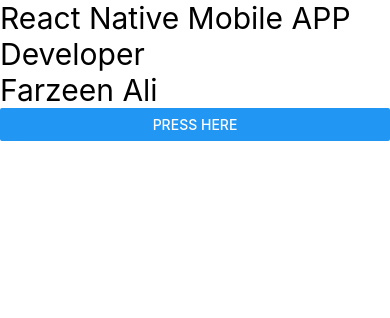
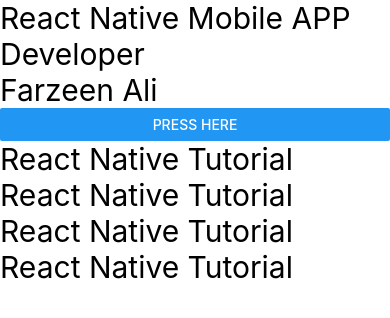
Before and after one commit to farzeen-ali/React-Native-Full-Course-2024-The-Techzeen, a React Native app: screen / in a window 390 px wide. Shown: the top 318 px of the page. Built offline with nearby package versions, Linux system fonts and the light colour scheme.

Commit message:
Components

```diff
--- a/App.jsx
+++ b/App.jsx
@@ -3,14 +3,29 @@
 
 import React from 'react';
 import { Button, Text, View } from 'react-native';
+import First from './src/components/First';
 const App = () => {
   return (
     <View>
       <Text style={ { fontSize : 30 } }>React Native Mobile APP Developer</Text>
       <Text style={ { fontSize : 30 } }>Farzeen Ali</Text>
       <Button title="Press Here" />
+      <First />
+      <First />
+      <First />
+      <First />
     </View>
   );
 };
 
+
+// const First = () => {
+//   return (
+//     <View>
+//       <Text style={ { fontSize : 30 } }>React Native</Text>
+//     </View>
+//   );
+// };
+
+
 export default App;
--- /dev/null
+++ b/src/components/First.jsx
@@ -0,0 +1,13 @@
+/* eslint-disable prettier/prettier */
+/* eslint-disable react-native/no-inline-styles */
+import React from 'react';
+import { Text, View } from 'react-native';
+const First = () => {
+    return (
+      <View>
+        <Text style={ { fontSize : 30 } }>React Native Tutorial</Text>
+      </View>
+    );
+  };
+
+export default First;
```
